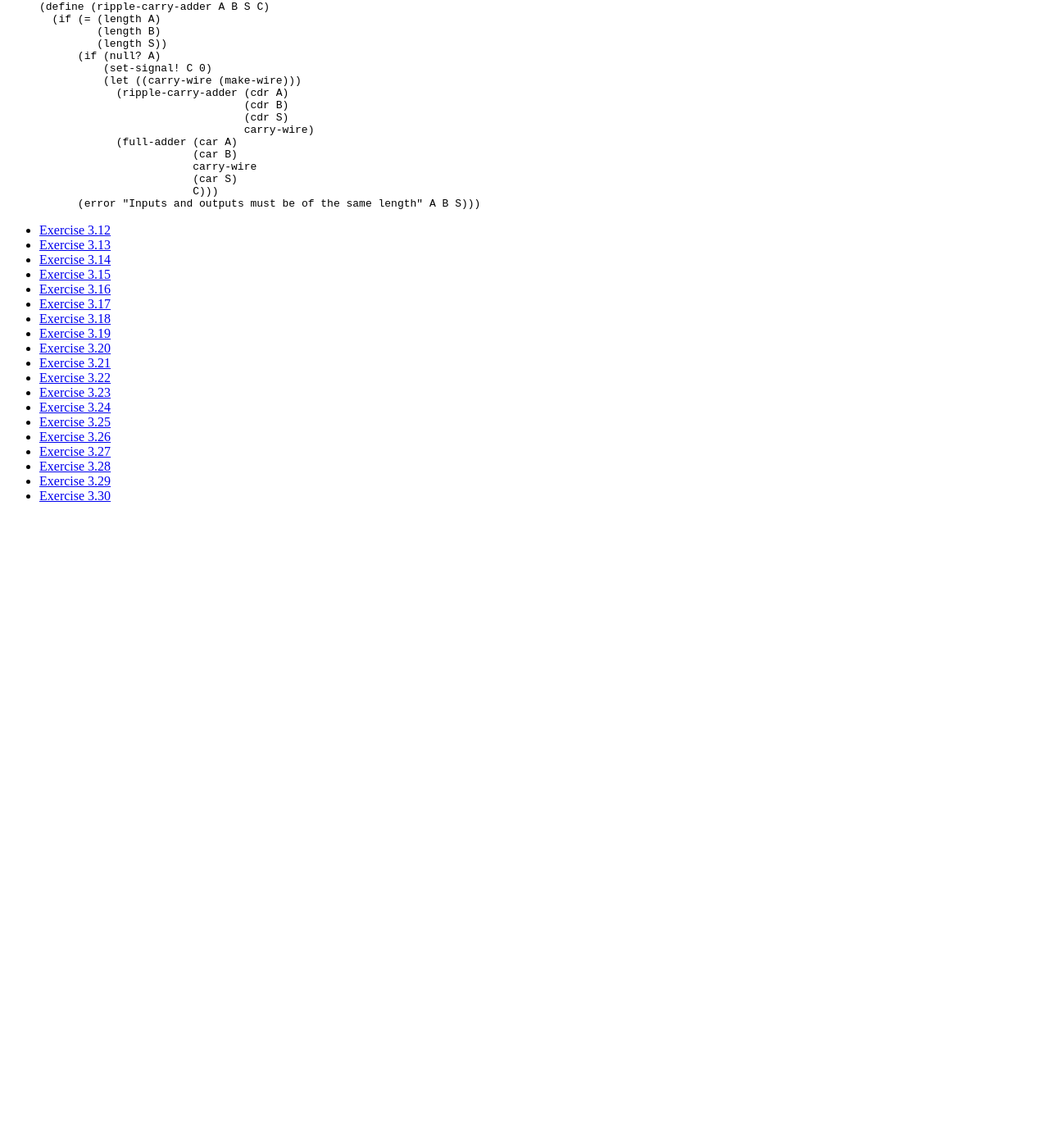
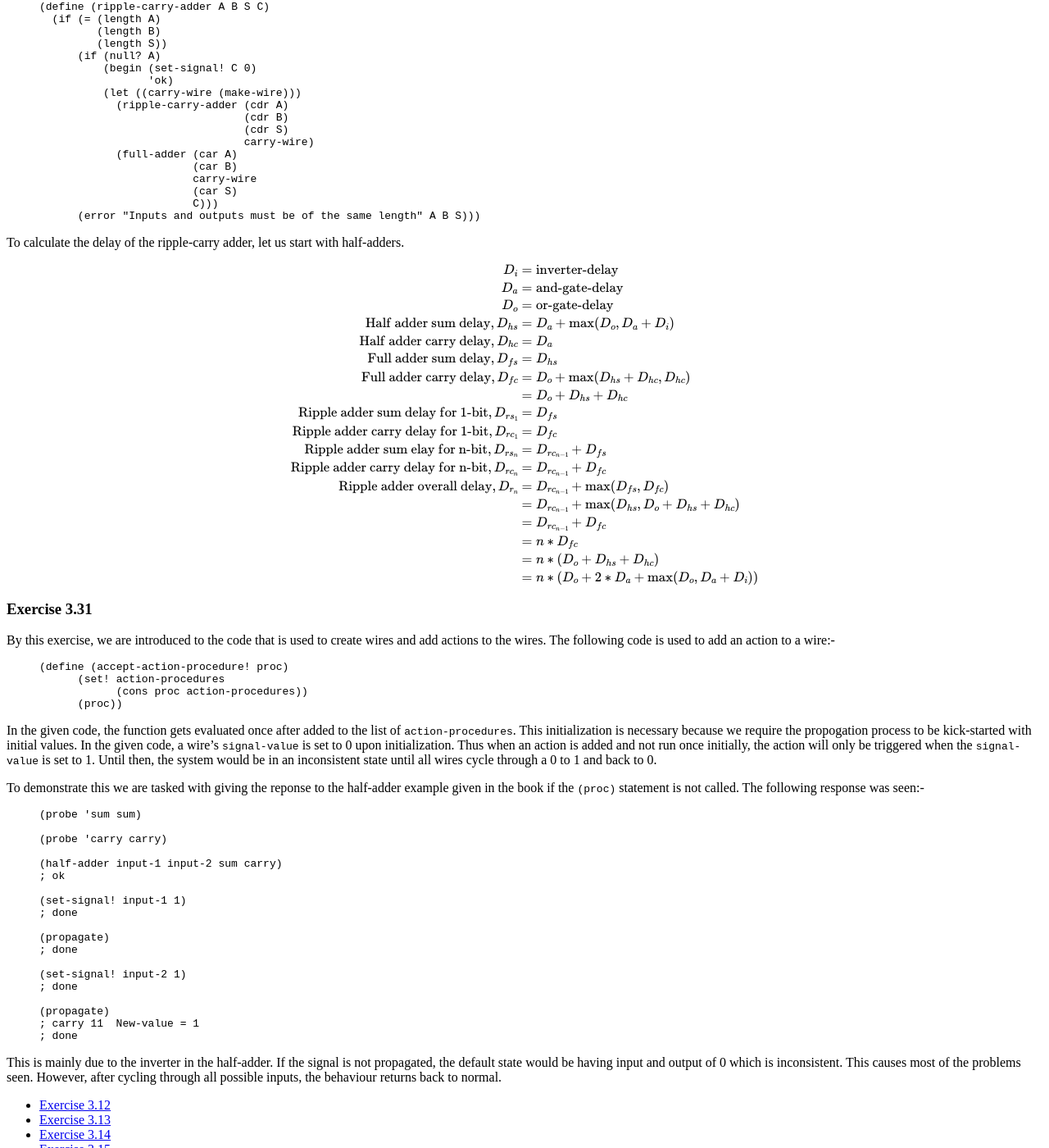
Before and after one commit to mohanrajendran/mohanrajendran.github.io, a Jekyll site: the page built from _sicp/Solution3_3.md, in a window 1280 px wide and 1400 px high, scrolled down 18960 px. Shown: the whole window at 82% size. Built offline with Jekyll 4.4.1, drawn with Linux system fonts in a browser that asks for light colours; nearby versions of some CDN libraries; formulas are drawn with MathJax 3; before the commit the page ends 19590 px from its top, so only the background shows below that.

Commit message:
Finished exercise 3.31

```diff
--- a/_sicp/Solution3_3.md
+++ b/_sicp/Solution3_3.md
@@ -23,6 +23,7 @@ submenu:
   - { hook: "Exercise3_28", title: "Exercise 3.28" }
   - { hook: "Exercise3_29", title: "Exercise 3.29" }
   - { hook: "Exercise3_30", title: "Exercise 3.30" }
+  - { hook: "Exercise3_31", title: "Exercise 3.31" }
 ---
 
 ### Exercise 3.12<a id="Exercise3_12">&nbsp;</a>
@@ -1021,7 +1022,8 @@ In this exercise, we are required to implement a  *ripple-carry adder* which can
          (length B)
          (length S))
       (if (null? A)
-          (set-signal! C 0)
+          (begin (set-signal! C 0)
+                 'ok)
           (let ((carry-wire (make-wire)))
             (ripple-carry-adder (cdr A)
                                 (cdr B)
@@ -1034,3 +1036,70 @@ In this exercise, we are required to implement a  *ripple-carry adder* which can
                         C)))
       (error "Inputs and outputs must be of the same length" A B S)))
 {% endhighlight %}
+
+To calculate the delay of the ripple-carry adder, let us start with half-adders.
+
+$$\begin{align}
+D_i &= \text{inverter-delay} \\
+D_a &= \text{and-gate-delay} \\
+D_o &= \text{or-gate-delay} \\
+
+\text{Half adder sum delay}, D_{hs} &= D_a + \max(D_o, D_a + D_i) \\
+\text{Half adder carry delay}, D_{hc} &= D_a \\
+
+\text{Full adder sum delay}, D_{fs} &= D_{hs} \\
+\text{Full adder carry delay}, D_{fc} &= D_o + \max(D_{hs}+D_{hc}, D_{hc}) \\
+&= D_o + D_{hs} + D_{hc} \\
+
+\text{Ripple adder sum delay for 1-bit}, D_{rs_1} &= D_{fs} \\
+\text{Ripple adder carry delay for 1-bit}, D_{rc_1} &= D_{fc} \\
+
+\text{Ripple adder sum elay for n-bit}, D_{rs_n} &= D_{rc_{n-1}} + D_{fs} \\
+\text{Ripple adder carry delay for n-bit}, D_{rc_n} &= D_{rc_{n-1}} + D_{fc} \\
+
+\text{Ripple adder overall delay}, D_{r_n} &= D_{rc_{n-1}} + \max(D_{fs}, D_{fc}) \\
+&= D_{rc_{n-1}} + \max(D_{hs}, D_o + D_{hs} + D_{hc}) \\
+&= D_{rc_{n-1}} + D_{fc} \\
+&= n*D_{fc} \\
+&= n*(D_o + D_{hs} + D_{hc}) \\
+&= n*(D_o + 2*D_a + \max(D_o, D_a + D_i))
+\end{align}$$
+
+### Exercise 3.31<a id="Exercise3_31">&nbsp;</a>
+
+By this exercise, we are introduced to the code that is used to create wires and add actions to the wires. The following code is used to add an action to a wire:-
+
+{% highlight scheme %}
+(define (accept-action-procedure! proc)
+      (set! action-procedures
+            (cons proc action-procedures))
+      (proc))
+{% endhighlight %}
+
+In the given code, the function gets evaluated once after added to the list of `action-procedures`. This initialization is necessary because we require the propogation process to be kick-started with initial values. In the given code, a wire's `signal-value` is set to 0 upon initialization. Thus when an action is added and not run once initially, the action will only be triggered when the `signal-value` is set to 1. Until then, the system would be in an inconsistent state until all wires cycle through a 0 to 1 and back to 0.
+
+To demonstrate this we are tasked with giving the reponse to the half-adder example given in the book if the `(proc)` statement is not called. The following response was seen:-
+
+{% highlight scheme %}
+(probe 'sum sum)
+
+(probe 'carry carry)
+
+(half-adder input-1 input-2 sum carry)
+; ok
+
+(set-signal! input-1 1)
+; done
+
+(propagate)
+; done
+
+(set-signal! input-2 1)
+; done
+
+(propagate)
+; carry 11  New-value = 1
+; done
+{% endhighlight %}
+
+This is mainly due to the inverter in the half-adder. If the signal is not propagated, the default state would be having input and output of 0 which is inconsistent. This causes most of the problems seen. However, after cycling through all possible inputs, the behaviour returns back to normal.
```
